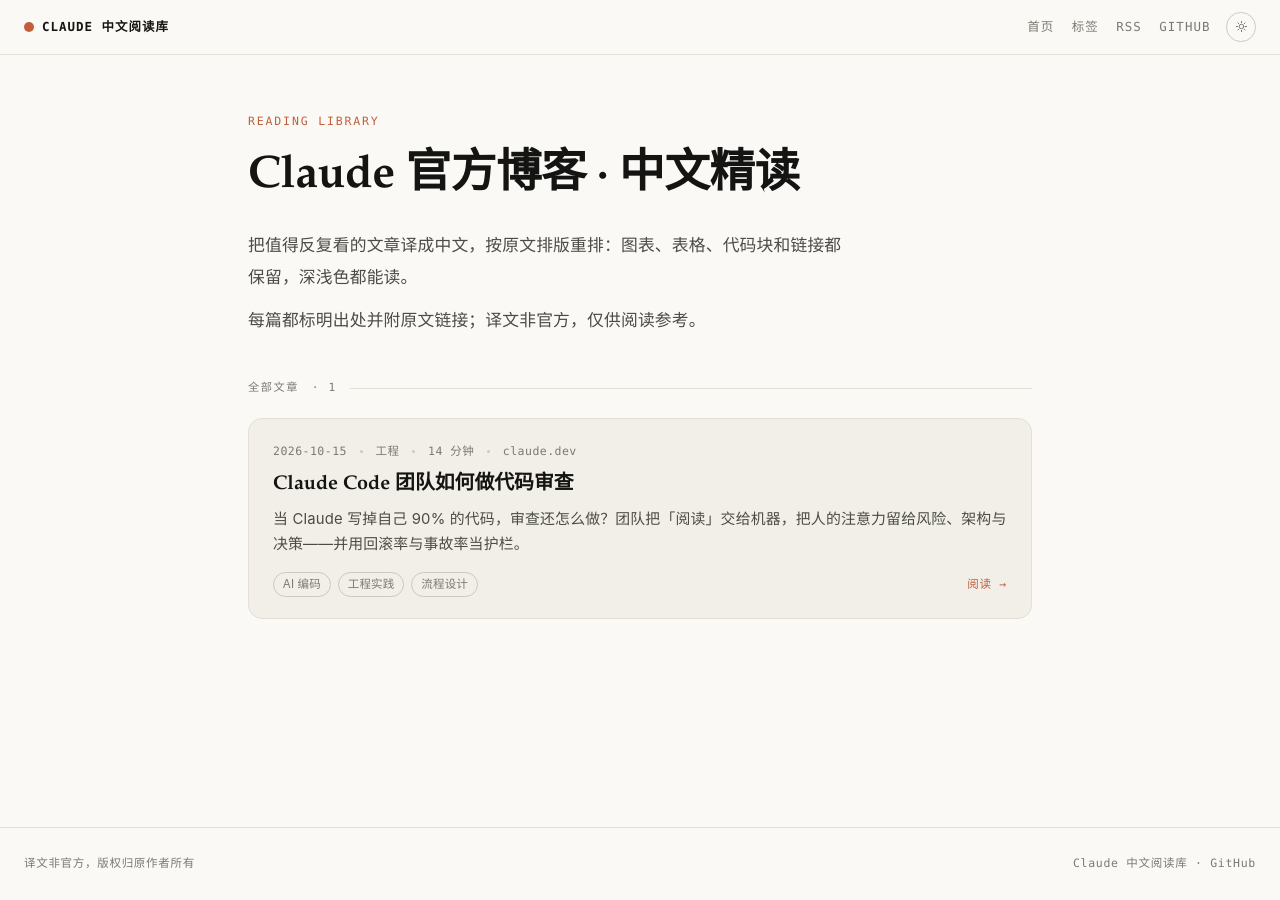
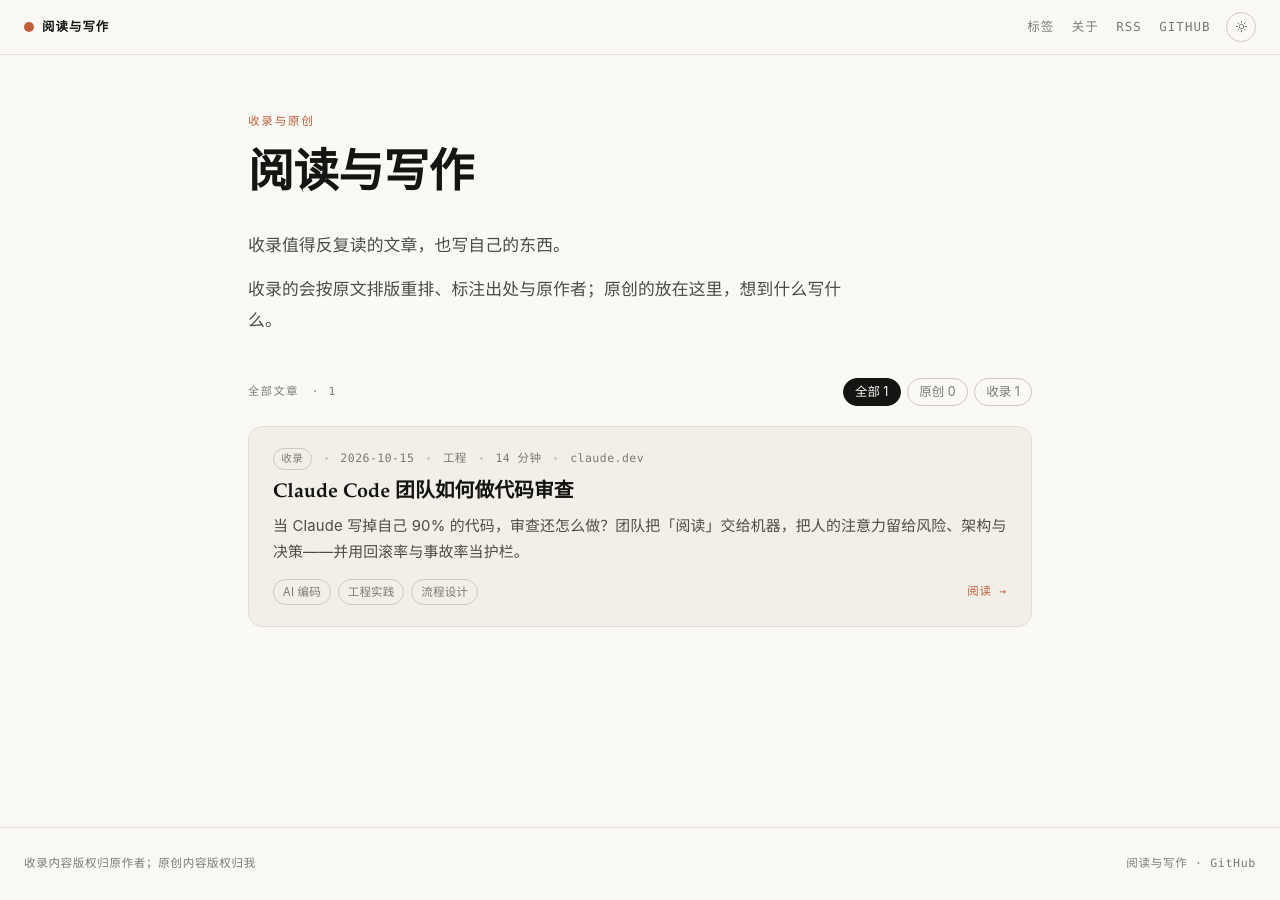
Before and after one commit to yueningbo/blog, a Jekyll site: the page built from index.html, in a window 1280 px wide. Built offline with Jekyll 4.4.1, drawn with Linux system fonts in a browser that asks for light colours.

Commit message:
Rebrand as personal blog: 阅读与写作, 原创/收录 kinds, about page

```diff
--- a/_config.yml
+++ b/_config.yml
@@ -1,13 +1,13 @@
-title: Claude 中文阅读库
-tagline: Claude 官方博客 · 中文精读
+title: 阅读与写作
+tagline: 收录与原创
 description: >-
-  把 Claude 官方博客里值得反复读的文章译成中文，按原文排版重排：图表、表格、代码块和链接都保留，深浅色都能读。
+  一个个人博客：收录值得反复读的文章（按原文排版重排、标明出处），也写自己的东西。
 lang: zh-CN
 author: yueningbo
-github_url: https://github.com/yueningbo/claude-zh-blog
+github_url: https://github.com/yueningbo/blog
 
 url: https://yueningbo.github.io
-baseurl: /claude-zh-blog
+baseurl: /blog
 
 permalink: /posts/:title.html
 
--- a/_layouts/default.html
+++ b/_layouts/default.html
@@ -9,8 +9,8 @@
 <header class="site-header">
   <a class="brand" href="{{ '/index.html' | relative_url }}"><span class="dot"></span>{{ site.title }}</a>
   <nav>
-    <a href="{{ '/index.html' | relative_url }}">首页</a>
     <a href="{{ '/tags.html' | relative_url }}">标签</a>
+    <a href="{{ '/about.html' | relative_url }}">关于</a>
     <a href="{{ '/feed.xml' | relative_url }}">RSS</a>
     <a href="{{ site.github_url }}">GitHub</a>
   </nav>
@@ -28,7 +28,7 @@
 {{ content }}
 
 <footer class="site-footer">
-  <span>译文非官方，版权归原作者所有</span>
+  <span>收录内容版权归原作者；原创内容版权归我</span>
   <span>{{ site.title }} · <a href="{{ site.github_url }}">GitHub</a></span>
 </footer>
 
--- a/_posts/2026-10-15-claude-code-code-review.html
+++ b/_posts/2026-10-15-claude-code-code-review.html
@@ -1,5 +1,6 @@
 ---
 layout: post
+kind: translation
 title: "Claude Code 团队如何做代码审查"
 date: 2026-10-15 09:00:00 +0800
 category: 工程
--- a/assets/css/site.css
+++ b/assets/css/site.css
@@ -392,3 +392,33 @@
 /* 页脚吸底 */
 body{display:flex;flex-direction:column;min-height:100vh}
 .wrap,.layout{flex:1 0 auto;width:100%}
+
+/* ===================== 内容类型 / 筛选 ===================== */
+
+.kind{
+  display:inline-flex;align-items:center;padding:.05rem .45rem;border-radius:999px;
+  font-family:var(--mono);font-size:.66rem;letter-spacing:.06em;line-height:1.7;
+  border:1px solid var(--line-strong);color:var(--muted);white-space:nowrap;
+}
+.kind--original{border-color:var(--accent);color:var(--accent);background:color-mix(in srgb,var(--accent) 8%,transparent)}
+
+.list-head{display:flex;flex-wrap:wrap;gap:.9rem 1.2rem;align-items:center;margin-bottom:1.2rem}
+.list-head .section-label{flex:1 1 12rem;margin:0}
+.list-head .section-label::after{display:none}
+.filters{display:flex;flex-wrap:wrap;gap:.4rem}
+.chip{
+  font-family:var(--sans);font-size:.78rem;line-height:1.6;padding:.2rem .7rem;border-radius:999px;
+  border:1px solid var(--line-strong);background:transparent;color:var(--muted);cursor:pointer;
+  transition:color .15s,border-color .15s,background .15s;
+}
+.chip:hover{color:var(--fg);border-color:var(--fg-soft)}
+.chip.is-active{background:var(--fg);border-color:var(--fg);color:var(--bg)}
+.empty{margin:2rem 0;color:var(--muted);font-size:.92rem}
+.card.is-hidden{display:none}
+
+/* 关于页 */
+.about{max-width:44rem}
+.about-links{display:flex;flex-wrap:wrap;gap:1.2rem;margin:0 0 2rem}
+.about-links a{font-family:var(--mono);font-size:.8rem;letter-spacing:.04em}
+.about .colophon-note{color:var(--muted);font-size:.9rem}
+.about .intro strong{color:var(--fg)}
--- a/assets/js/site.js
+++ b/assets/js/site.js
@@ -25,6 +25,29 @@
       syncLabel();
     });
     syncLabel();
+  }
+
+
+  /* ---------- 首页筛选 ---------- */
+  var chips = Array.prototype.slice.call(document.querySelectorAll('.chip[data-filter]'));
+  var cards = Array.prototype.slice.call(document.querySelectorAll('#post-list .card'));
+  var emptyHint = document.getElementById('empty-hint');
+
+  if (chips.length && cards.length) {
+    chips.forEach(function (chip) {
+      chip.addEventListener('click', function () {
+        var filter = chip.getAttribute('data-filter');
+        var shown = 0;
+        chips.forEach(function (c) { c.classList.toggle('is-active', c === chip); });
+        cards.forEach(function (card) {
+          var kind = card.getAttribute('data-kind') || 'translation';
+          var show = filter === 'all' || kind === filter;
+          card.classList.toggle('is-hidden', !show);
+          if (show) shown++;
+        });
+        if (emptyHint) emptyHint.hidden = shown > 0;
+      });
+    });
   }
 
   /* ---------- 目录（从 h2 生成） ---------- */
--- a/index.html
+++ b/index.html
@@ -4,26 +4,38 @@
 ---
 <main class="wrap">
 
-  <p class="kicker">Reading library</p>
-  <h1>Claude 官方博客 · 中文精读</h1>
+  <p class="kicker">{{ site.tagline }}</p>
+  <h1>{{ site.title }}</h1>
   <div class="intro">
-    <p>把值得反复看的文章译成中文，按原文排版重排：图表、表格、代码块和链接都保留，深浅色都能读。</p>
-    <p>每篇都标明出处并附原文链接；译文非官方，仅供阅读参考。</p>
+    <p>收录值得反复读的文章，也写自己的东西。</p>
+    <p>收录的会按原文排版重排、标注出处与原作者；原创的放在这里，想到什么写什么。</p>
   </div>
 
-  <p class="section-label">全部文章 <span>· {{ site.posts | size }}</span></p>
+  {% assign total = site.posts | size %}
+  {% assign originals = site.posts | where: "kind", "original" | size %}
+  {% assign collected = total | minus: originals %}
 
-  <section class="cards">
+  <div class="list-head">
+    <p class="section-label">全部文章 <span>· {{ total }}</span></p>
+    <div class="filters" role="group" aria-label="筛选">
+      <button class="chip is-active" data-filter="all" type="button">全部 {{ total }}</button>
+      <button class="chip" data-filter="original" type="button">原创 {{ originals }}</button>
+      <button class="chip" data-filter="translation" type="button">收录 {{ collected }}</button>
+    </div>
+  </div>
+
+  <section class="cards" id="post-list">
     {% for post in site.posts %}
-    <a class="card" href="{{ post.url | relative_url }}">
+    {% assign kind = post.kind | default: "translation" %}
+    <a class="card" href="{{ post.url | relative_url }}" data-kind="{{ kind }}">
       <p class="card-meta">
+        <span class="kind kind--{{ kind }}">{% if kind == "original" %}原创{% else %}收录{% endif %}</span>
+        <span class="sep"></span>
         <span>{{ post.date | date: "%Y-%m-%d" }}</span>
-        <span class="sep"></span>
-        <span>{% if post.category %}{{ post.category }}{% else %}未分类{% endif %}</span>
+        {% if post.category %}<span class="sep"></span><span>{{ post.category }}</span>{% endif %}
         <span class="sep"></span>
         <span>{{ post.read_time }} 分钟</span>
-        <span class="sep"></span>
-        <span>{{ post.source_name | default: "claude.dev" }}</span>
+        {% if kind != "original" %}<span class="sep"></span><span>{{ post.source_name | default: "外站" }}</span>{% endif %}
       </p>
       <h2>{{ post.title }}</h2>
       <p class="desc">{{ post.summary }}</p>
@@ -35,4 +47,6 @@
     {% endfor %}
   </section>
 
+  <p class="empty" id="empty-hint" hidden>这个分类下还没有文章。</p>
+
 </main>
```
Also changed, not shown: _layouts/post.html (+12 -3 lines), about.html (added, +23 -0 lines).
